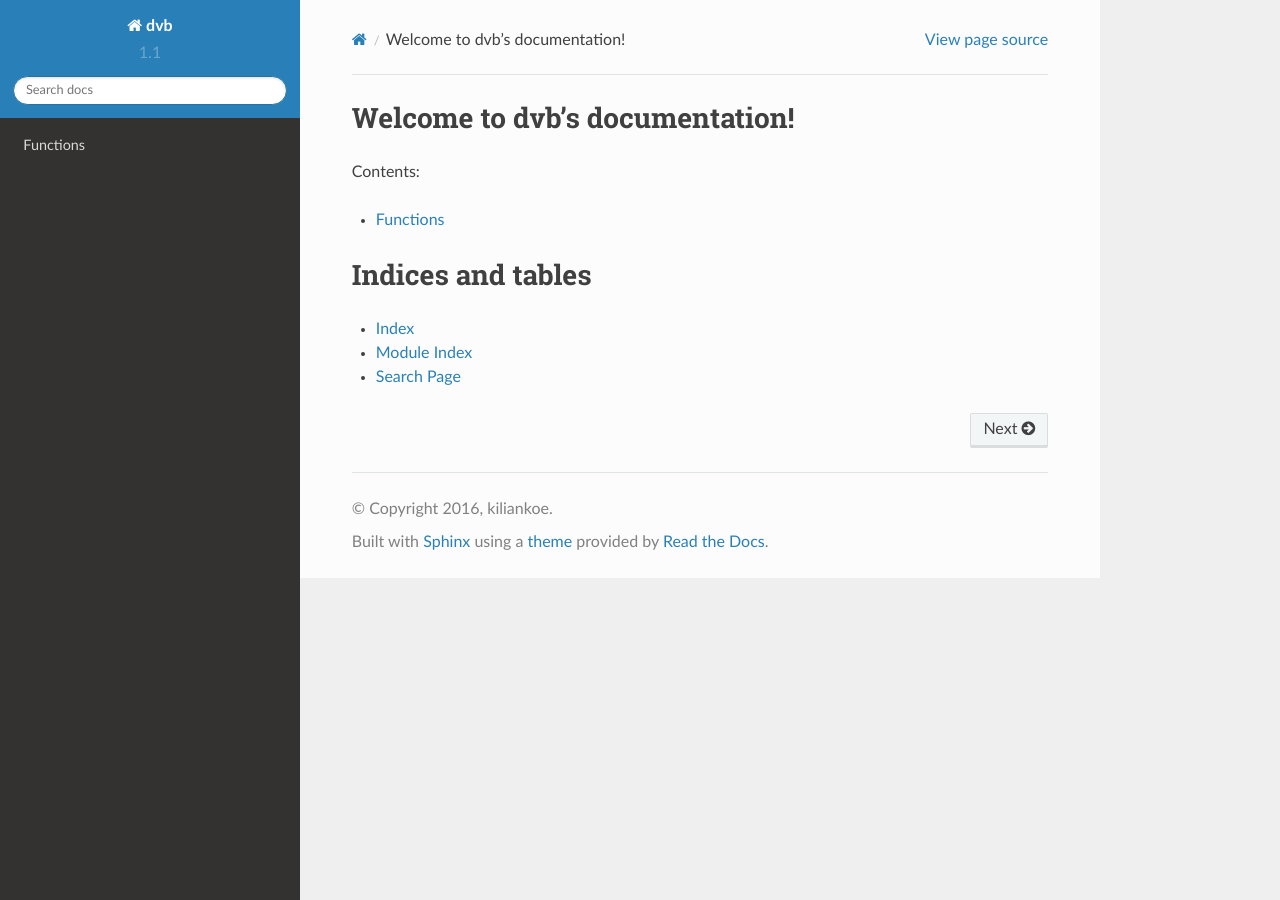
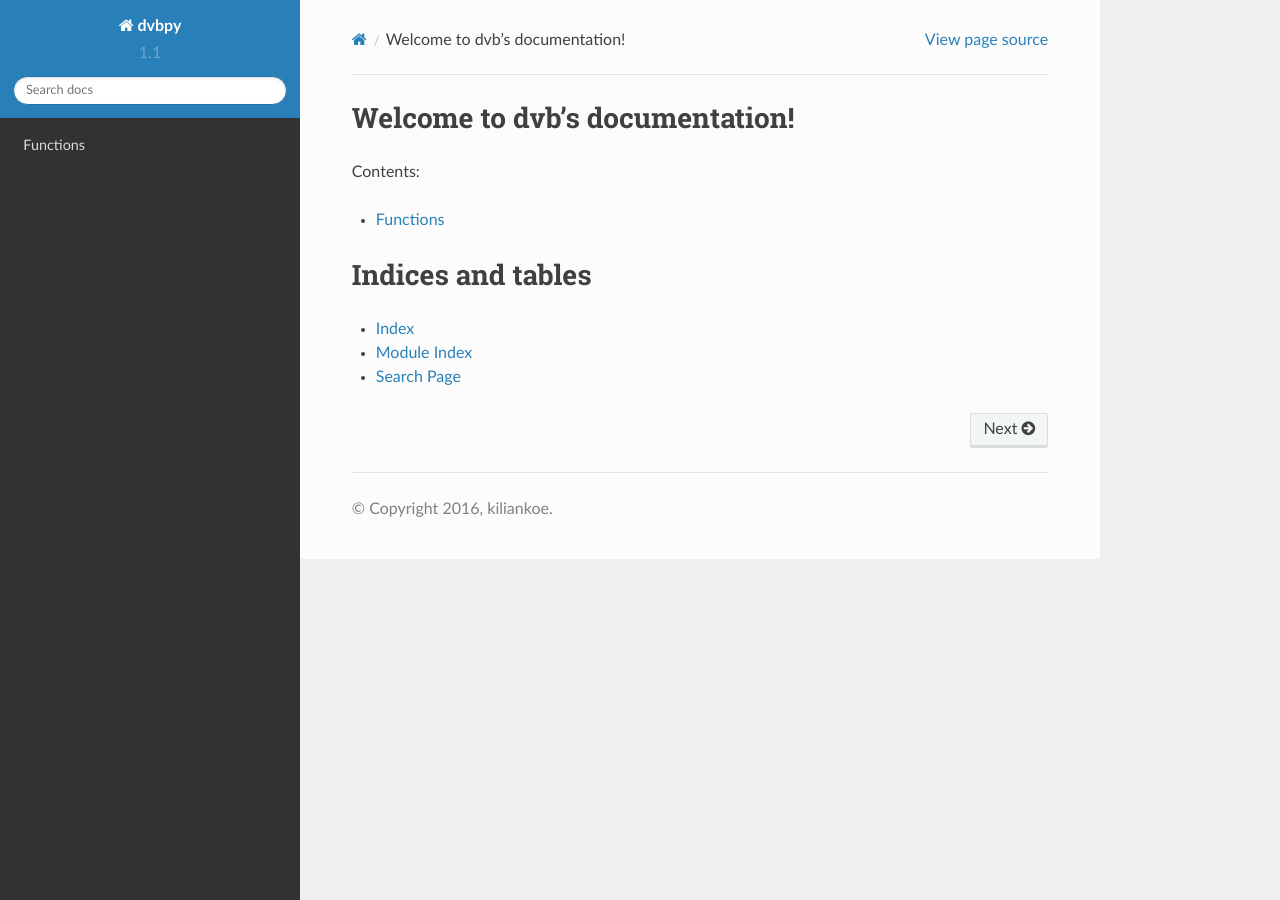
Before and after one commit to offenesdresden/dvbpy, a Sphinx documentation site: the page built from docs/index.rst, in a window 1280 px wide. Built offline with Sphinx 7.4.7 and the Read the Docs theme 2.0.0, drawn with Linux system fonts in a browser that asks for light colours.

Commit message:
fixing docs

```diff
--- a/docs/conf.py
+++ b/docs/conf.py
@@ -1,7 +1,7 @@
 #!/usr/bin/env python3
 # -*- coding: utf-8 -*-
 #
-# dvb documentation build configuration file, created by
+# dvbpy documentation build configuration file, created by
 # sphinx-quickstart on Tue May 17 18:22:48 2016.
 #
 # This file is execfile()d with the current directory set to its
@@ -54,7 +54,7 @@ source_suffix = '.rst'
 master_doc = 'index'
 
 # General information about the project.
-project = 'dvb'
+project = 'dvbpy'
 copyright = '2016, kiliankoe'
 author = 'kiliankoe'
 
@@ -98,7 +98,7 @@ exclude_patterns = ['_build', 'Thumbs.db', '.DS_Store']
 
 # If true, sectionauthor and moduleauthor directives will be shown in the
 # output. They are ignored by default.
-#show_authors = False
+show_authors = True
 
 # The name of the Pygments (syntax highlighting) style to use.
 pygments_style = 'sphinx'
@@ -182,7 +182,7 @@ html_static_path = ['_static']
 #html_show_sourcelink = True
 
 # If true, "Created using Sphinx" is shown in the HTML footer. Default is True.
-#html_show_sphinx = True
+html_show_sphinx = False
 
 # If true, "(C) Copyright ..." is shown in the HTML footer. Default is True.
 #html_show_copyright = True
```
